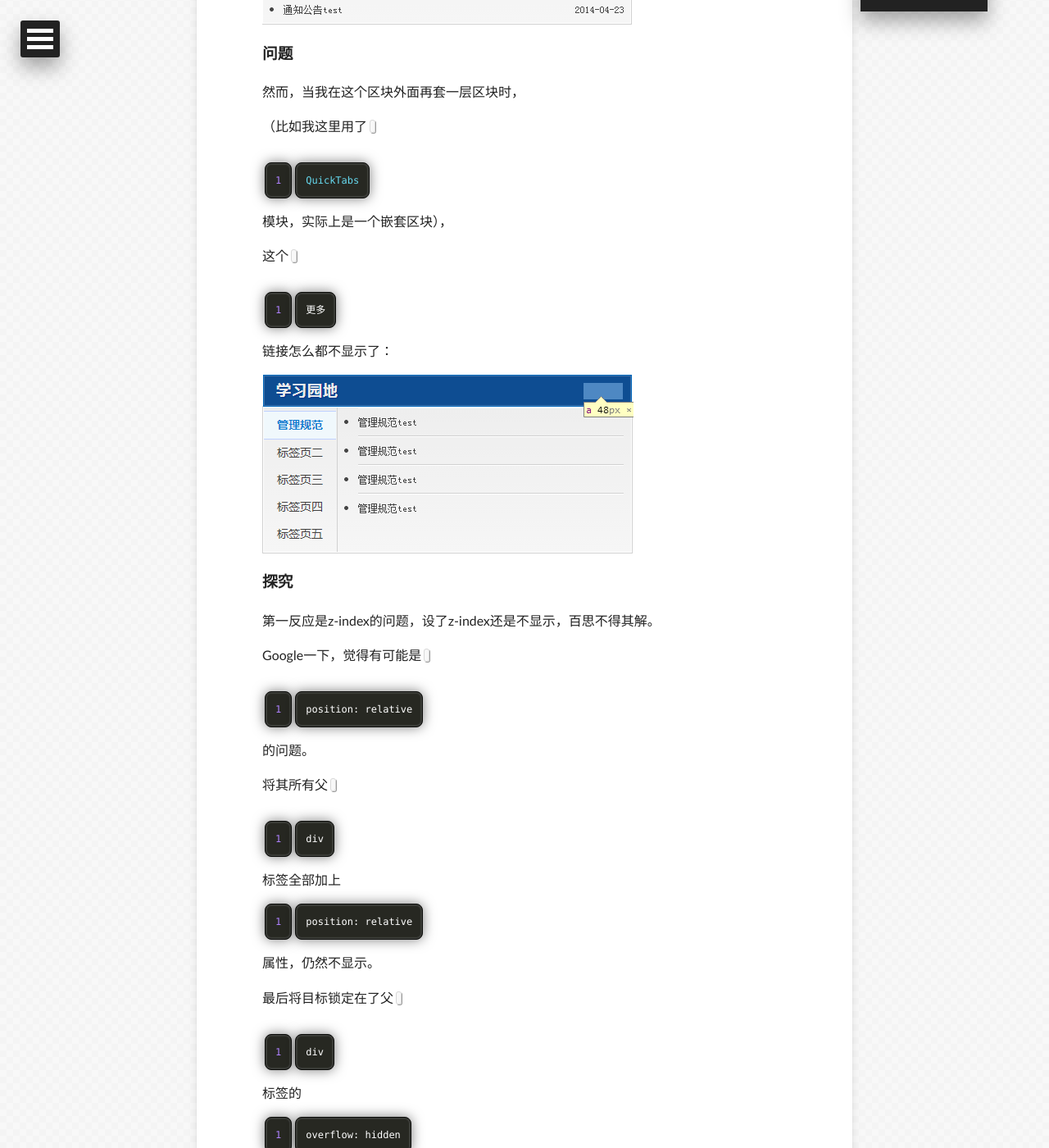
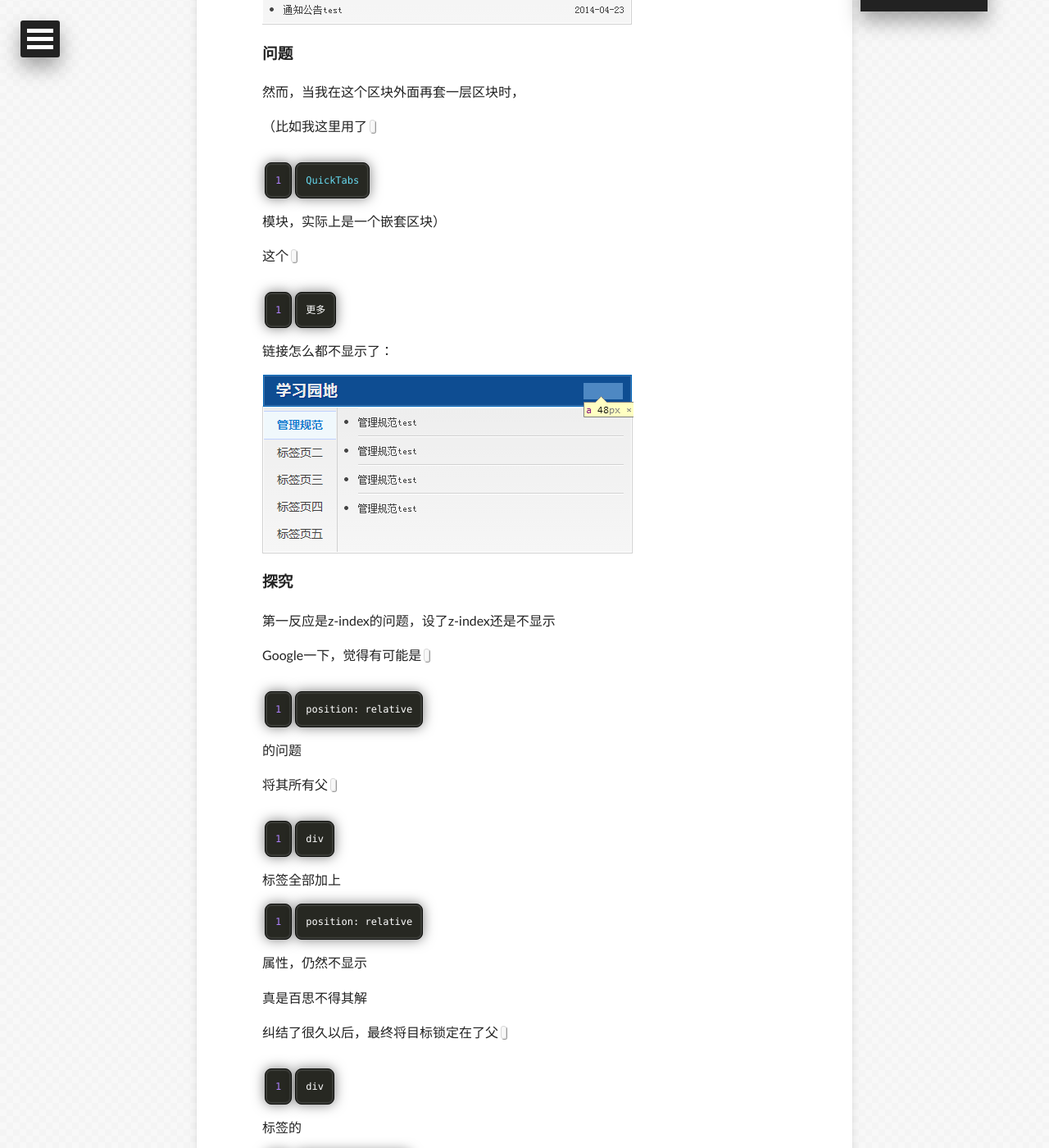
Before and after one commit to heamon7/dss886.github.io, a Jekyll site: the page built from _posts/2014-04-25-Drupal-7-建站学习手记（五）：HTML文档流overflow的问题.md, in a window 1280 px wide and 1400 px high, scrolled down 1847 px. Shown: the whole window at 82% size. Built offline with Jekyll 4.4.1, drawn with Linux system fonts in a browser that asks for light colours; nearby versions of some CDN libraries; comment, search, counter and statistics services are not loaded.

Commit message:
update posts

```diff
--- a/_posts/2014-04-25-Drupal-7-建站学习手记（五）：HTML文档流overflow的问题.md
+++ b/_posts/2014-04-25-Drupal-7-建站学习手记（五）：HTML文档流overflow的问题.md
@@ -39,7 +39,7 @@ Views生成的区块默认的`更多`链接只能选在列表上方和下方
 
 然而，当我在这个区块外面再套一层区块时，
 
-（比如我这里用了`QuickTabs`模块，实际上是一个嵌套区块），
+（比如我这里用了`QuickTabs`模块，实际上是一个嵌套区块）
 
 这个`更多`链接怎么都不显示了：
 
@@ -47,18 +47,20 @@ Views生成的区块默认的`更多`链接只能选在列表上方和下方
 
 ### 探究
 
-第一反应是z-index的问题，设了z-index还是不显示，百思不得其解。
+第一反应是z-index的问题，设了z-index还是不显示
 
-Google一下，觉得有可能是`position: relative`的问题。
+Google一下，觉得有可能是`position: relative`的问题
 
-将其所有父`div`标签全部加上`position: relative`属性，仍然不显示。
+将其所有父`div`标签全部加上`position: relative`属性，仍然不显示
 
-最后将目标锁定在了父`div`标签的`overflow: hidden`上
+真是百思不得其解
+
+纠结了很久以后，最终将目标锁定在了父`div`标签的`overflow: hidden`属性上
 
 CSS `Overflow`属性的定义：
 
 | 值      |　描述                                                     |
-|:--------|:----------------------------------------------------------|
+|:-------:|:----------------------------------------------------------|
 | visible |　默认值。内容不会被修剪，会呈现在元素框之外。             |
 |----
 | hidden  |　内容会被修剪，并且其余内容是不可见的。                   |
```
Also changed, not shown: other parts of _posts/2014-04-25-Drupal-7-建站学习手记（五）：HTML文档流overflow的问题.md (+2 -0 lines).
